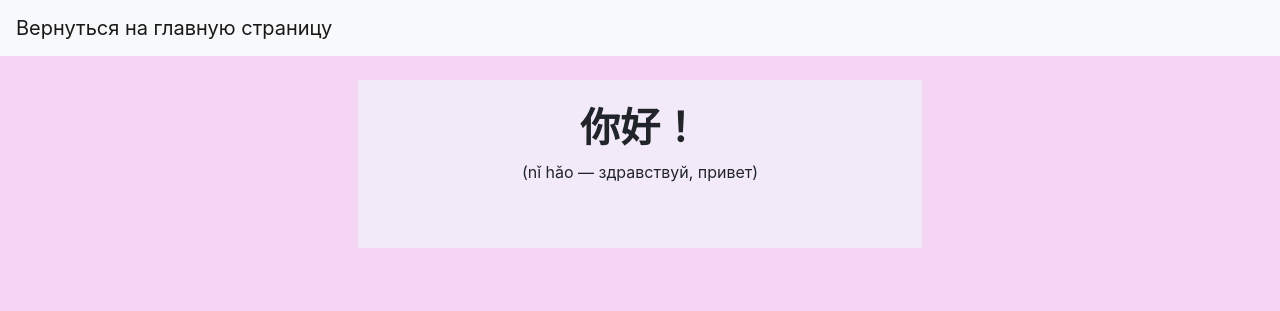
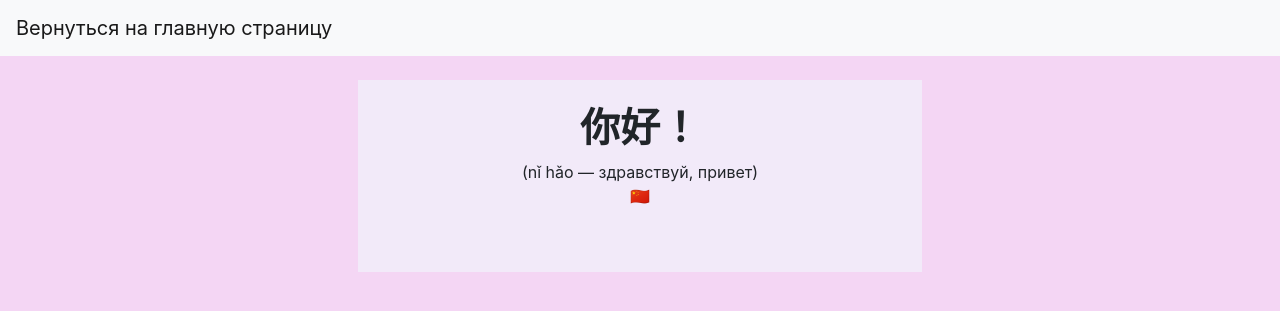
Before and after one commit to shi-anli/write, a Jekyll site: the page built from hanzi.md, in a window 1280 px wide. Shown: the top 311 px of the page. Built offline with Jekyll 4.4.1, drawn with Linux system fonts in a browser that asks for light colours.

Commit message:
Update hanzi.md

```diff
--- a/hanzi.md
+++ b/hanzi.md
@@ -5,3 +5,4 @@ title: "Ханьцзы — китайские иероглифы"
 
 <h1><b>你好！</b></h1>
 (nǐ hǎo — здравствуй, привет)
+<br>🇨🇳
```
